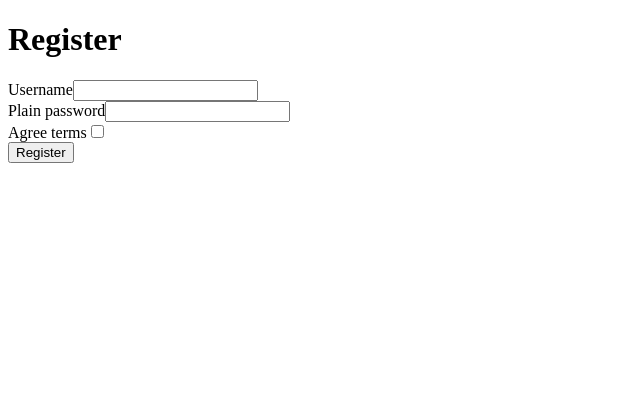
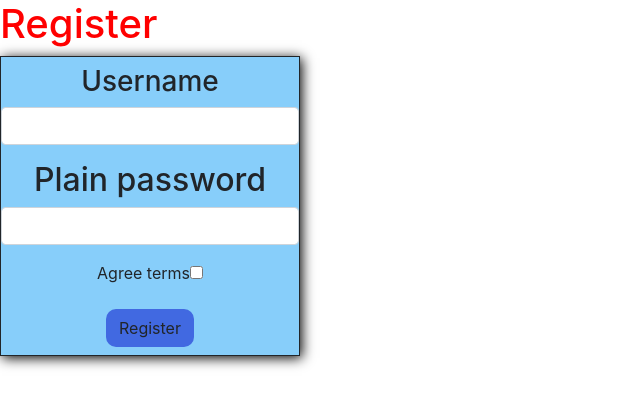
Before and after one commit to Albertuso/invoice, a Symfony app: template templates/registration/register.html.twig in a window 1280 px wide. Shown: the top 407 px of the page, without its empty margins (0-640 px from the left). Run offline with Twig, Linux system fonts and the light colour scheme; the template is opened without the code that fills it, so the values that code supplies are empty; form fields are guessed from the names that the template uses; some libraries are stand-ins or nearby versions.

Commit message:
register css

```diff
--- /dev/null
+++ b/public/css/register.css
@@ -0,0 +1,33 @@
+#form {
+    box-shadow: 2px 2px 12px 0px black;
+    width: 300px;
+    height: 300px;
+    border: 1px solid;
+    align-items: center;
+    text-align: -webkit-center;
+    background-color: lightskyblue;
+    display: table;
+    display: table-cell;
+    vertical-align: middle;
+}
+
+h1 {
+    color: red;
+}
+
+.btn {
+    border-radius: 10px;
+    background-color: royalblue;
+}
+
+#registration_form_plainPassword {
+    outline: none;
+    width: 250px;
+    border-radius: 10px;
+}
+
+#registration_form_username {
+    outline: none;
+    width: 250px;
+    border-radius: 10px;
+}
--- a/templates/registration/register.html.twig
+++ b/templates/registration/register.html.twig
@@ -1,21 +1,31 @@
 {% extends 'base.html.twig' %}
 
 {% block stylesheets %}
-
+  {{ parent() }}
+  <link rel="stylesheet" href="{{ asset('css/register.css') }}" />
 {% endblock %}
 
-{% block title %}Register{% endblock %}
+{% block title %}
+  Register
+{% endblock %}
 
 {% block body %}
-
-    <h1>Register</h1>
-    <div class="form">
+  <h1>
+    Register
+  </h1>
+  <div id="form">
     {{ form_start(registrationForm) }}
+    <h3>
       {{ form_row(registrationForm.username) }}
+    </h3>
+    <h2>
       {{ form_row(registrationForm.plainPassword) }}
+    </h3>
     {{ form_row(registrationForm.agreeTerms) }}
 
-        <button class="btn">Register</button>
+    <button class="btn">
+      Register
+    </button>
     {{ form_end(registrationForm) }}
   </div>
 {% endblock %}
```
Also changed, not shown: public/css/login.css (+20 -2 lines), public/register.css (deleted, +0 -11 lines). Lines whose indentation alone changed are shown as unchanged.
